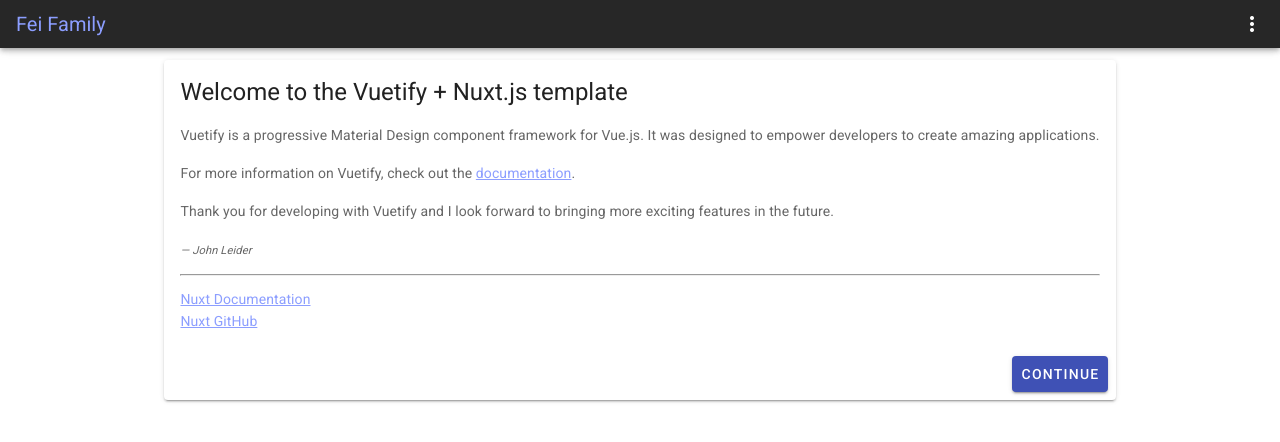
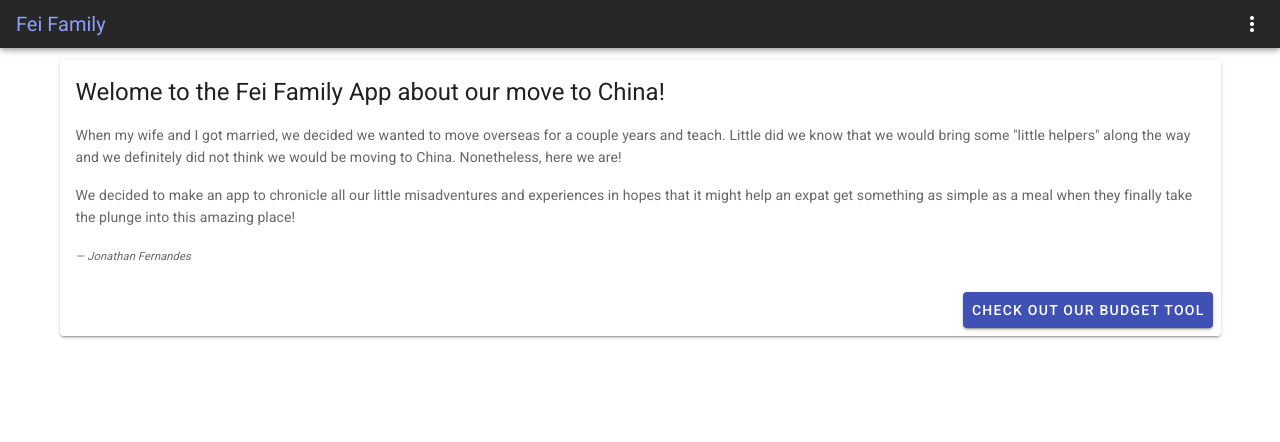
Before and after one commit to jhfernan/FeiFamApp, a Nuxt app: page / in a window 1280 px wide. Shown: the top 442 px of the page. Built offline with nearby package versions, Linux system fonts and the light colour scheme.

Commit message:
Updated homepage card

```diff
--- a/pages/index.vue
+++ b/pages/index.vue
@@ -4,34 +4,19 @@
 			<v-flex xs12 sm8 md6>
 				<v-card>
 					<v-card-title class="headline">
-						Welcome to the Vuetify + Nuxt.js template
+						Welome to the Fei Family App about our move to China!
 					</v-card-title>
 					<v-card-text>
-						<p>Vuetify is a progressive Material Design component framework for Vue.js. It was designed to empower developers to create amazing applications.</p>
-						<p>For more information on Vuetify, check out the <a href="https://vuetifyjs.com" target="_blank">documentation</a>.</p>
-						<p>Thank you for developing with Vuetify and I look forward to bringing more exciting features in the future.</p>
+						<p>When my wife and I got married, we decided we wanted to move overseas for a couple years and teach. Little did we know that we would bring some "little helpers" along the way and we definitely did not think we would be moving to China. Nonetheless, here we are!</p>
+						<p>We decided to make an app to chronicle all our little misadventures and experiences in hopes that it might help an expat get something as simple as a meal when they finally take the plunge into this amazing place!</p>
 						<div class="text-xs-right">
-							<em><small>&mdash; John Leider</small></em>
+							<em><small>&mdash; Jonathan Fernandes</small></em>
 						</div>
-						<hr class="my-3">
-						<a
-							href="https://nuxtjs.org/"
-							target="_blank"
-						>
-							Nuxt Documentation
-						</a>
-						<br>
-						<a
-							href="https://github.com/nuxt/nuxt.js"
-							target="_blank"
-						>
-							Nuxt GitHub
-						</a>
 					</v-card-text>
 					<v-card-actions>
 						<v-spacer />
 						<v-btn color="primary" nuxt to="/tools/budget">
-							Continue
+							Check out our budget tool
 						</v-btn>
 					</v-card-actions>
 				</v-card>
```
